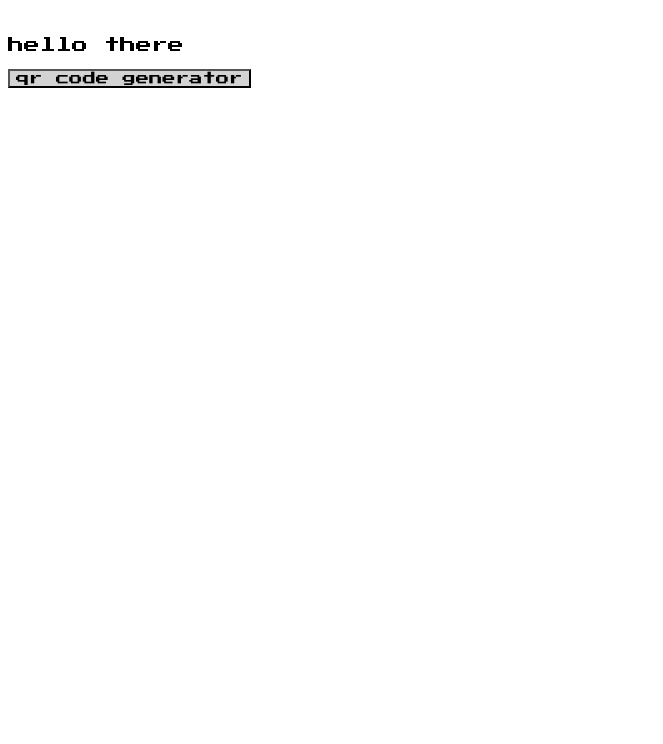
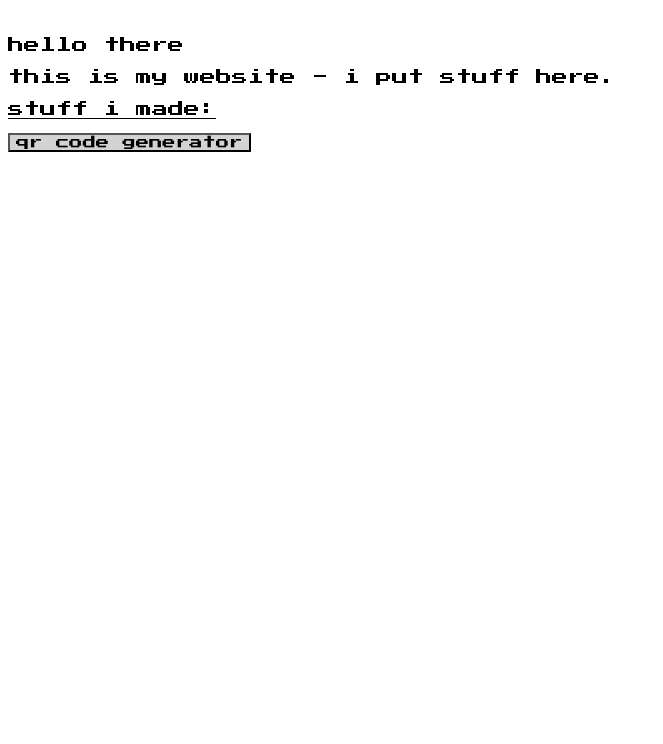
Before and after one commit to jameschubbuck/jameschubbuck.github.io, a plain HTML site: page index.html in a window 1280 px wide. Shown: the part 56-800 px from the top of the page, without its empty margins (0-663 px from the left). Drawn offline with Linux system fonts and the light colour scheme.

Commit message:
small changes

```diff
--- a/index.html
+++ b/index.html
@@ -2,6 +2,10 @@
   <h1>jameschubbuck.com</h1>
   <br><br>
   hello there
+  <br><br>
+  this is my website - i put stuff here.
+  <br><br>
+  <a style="text-decoration-line: underline"> stuff i made: </a>
   <br><br>
   <button onclick="window.location.href='./qrcodegenerator/index.html'">qr code generator</button>
 </body>
```
